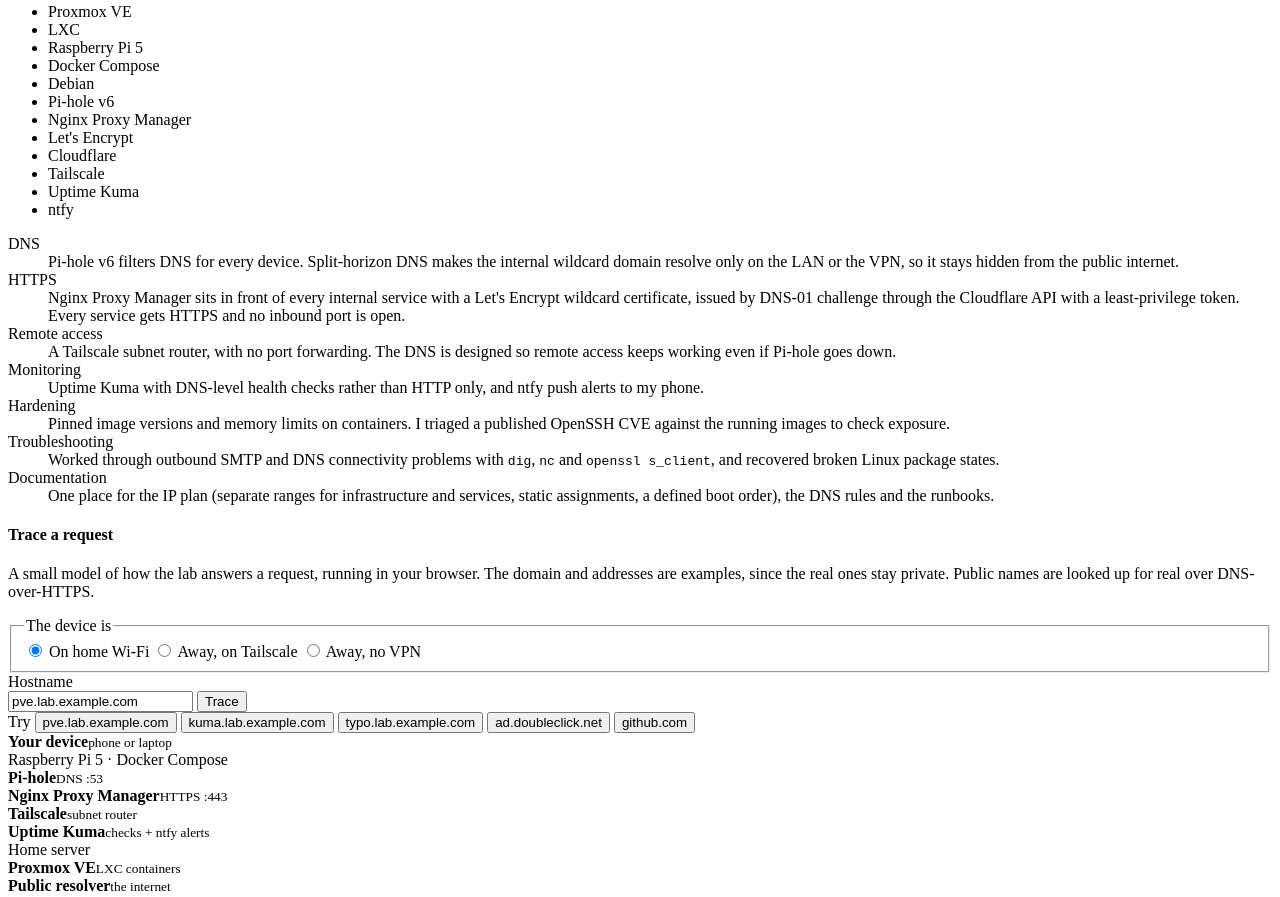
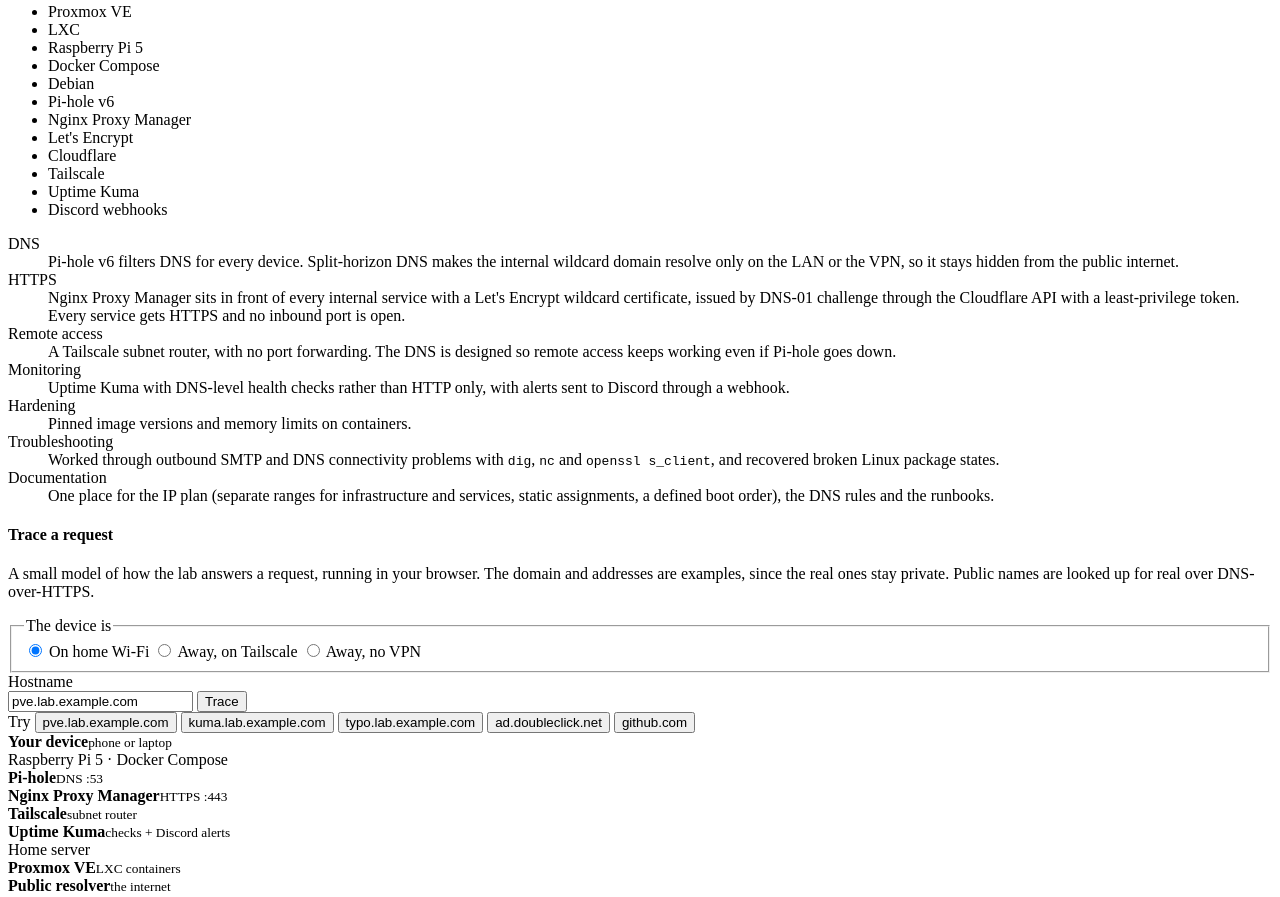
Before and after one commit to Bossppp/Bossppp.github.io, a website with bundled scripts: page index.html in a window 1280 px wide. Shown: the part 2227-3124 px from the top of the page. Built offline with nearby package versions, Linux system fonts and the light colour scheme.

```diff
--- a/index.html
+++ b/index.html
@@ -186,7 +186,7 @@
               <li>Cloudflare</li>
               <li>Tailscale</li>
               <li>Uptime Kuma</li>
-              <li>ntfy</li>
+              <li>Discord webhooks</li>
             </ul>
           </div>
 
@@ -205,11 +205,11 @@
             </div>
             <div>
               <dt>Monitoring</dt>
-              <dd>Uptime Kuma with DNS-level health checks rather than HTTP only, and ntfy push alerts to my phone.</dd>
+              <dd>Uptime Kuma with DNS-level health checks rather than HTTP only, with alerts sent to Discord through a webhook.</dd>
             </div>
             <div>
               <dt>Hardening</dt>
-              <dd>Pinned image versions and memory limits on containers. I triaged a published OpenSSH CVE against the running images to check exposure.</dd>
+              <dd>Pinned image versions and memory limits on containers.</dd>
             </div>
             <div>
               <dt>Troubleshooting</dt>
@@ -267,7 +267,7 @@
                 <div class="node" data-node="pihole"><b>Pi-hole</b><small>DNS :53</small></div>
                 <div class="node" data-node="npm"><b>Nginx Proxy Manager</b><small>HTTPS :443</small></div>
                 <div class="node" data-node="tailscale"><b>Tailscale</b><small>subnet router</small></div>
-                <div class="node" data-node="kuma"><b>Uptime Kuma</b><small>checks + ntfy alerts</small></div>
+                <div class="node" data-node="kuma"><b>Uptime Kuma</b><small>checks + Discord alerts</small></div>
               </div>
               <span class="wire wire--b"></span>
               <div class="group group--server">
```
Also changed, not shown: cv/index.html (+1 -1 lines), 1 other file.
